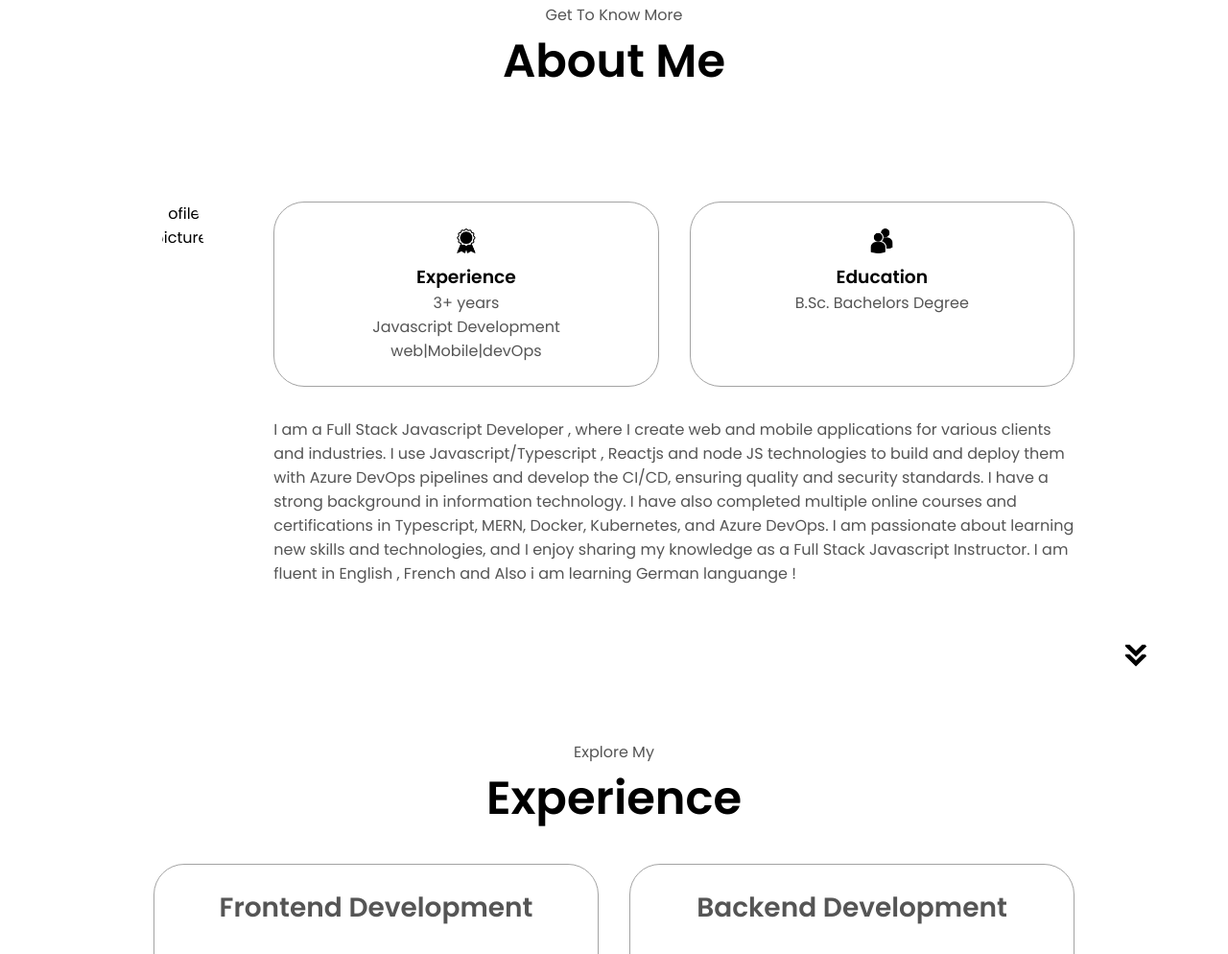
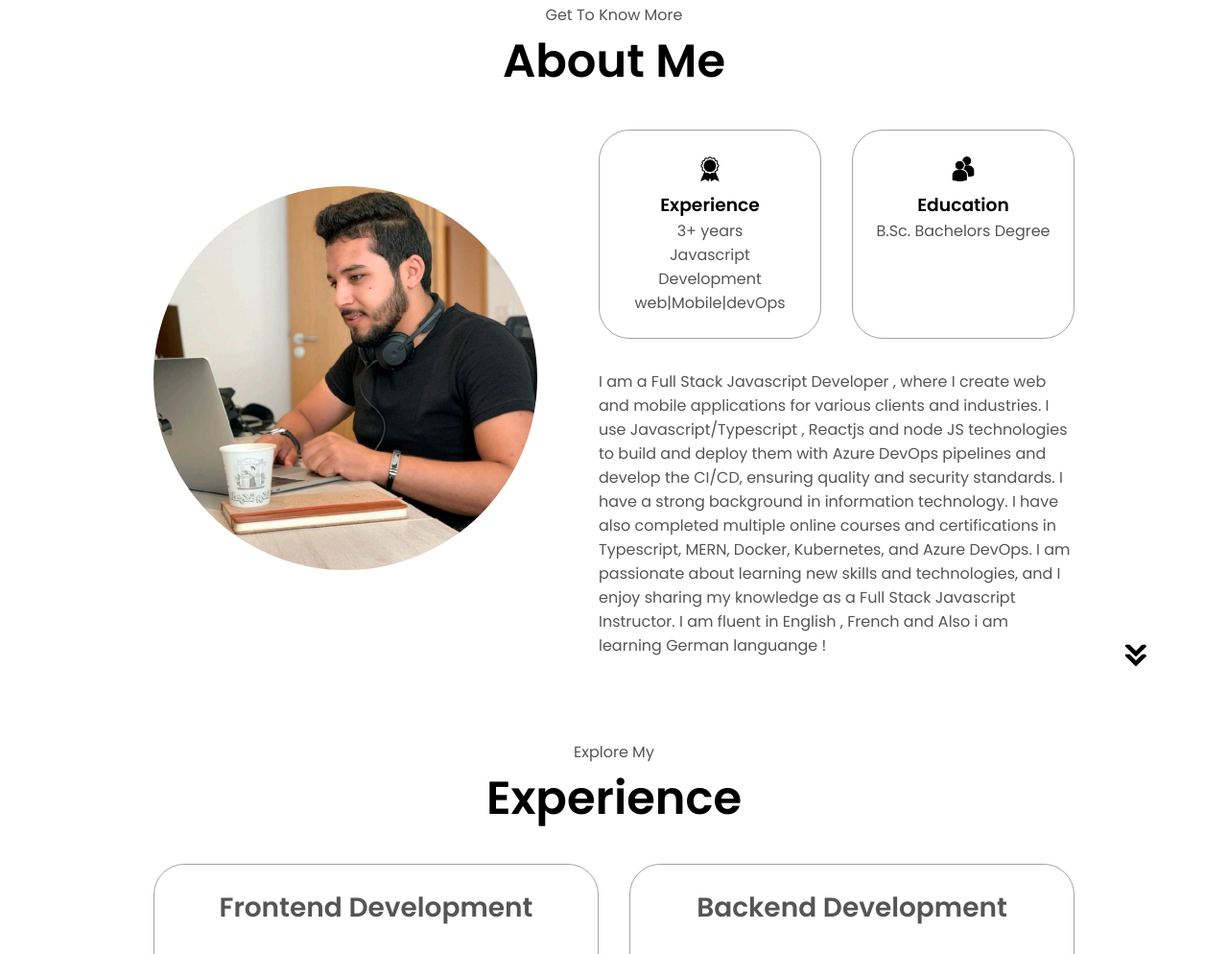
Before and after one commit to bilelBZ/MyPortfolio, a plain HTML site: page index.html in a window 1280 px wide. Shown: the part 925-1919 px from the top of the page at 96% size. Drawn offline with Linux system fonts and the light colour scheme.

Commit message:
fix img size

```diff
--- a/index.html
+++ b/index.html
@@ -77,7 +77,7 @@
       <div class="section-container">
         <div class="section__pic-container">
           <img
-            src="./assets/about-pic.png"
+            src="./assets/Main-pic.jpeg"
             alt="Profile picture"
             class="about-pic"
           />
--- a/style.css
+++ b/style.css
@@ -178,10 +178,10 @@ section {
   border-radius:50px;
 }
 .section__pic-container>img{
-  width: 100%;
   height:100%;
   border-radius: 100%;
 }
+
 .section__text {
   align-self: center;
   text-align: center;
```
Also changed, not shown: assets/Main-pic.jpeg (added), 1 other file.
